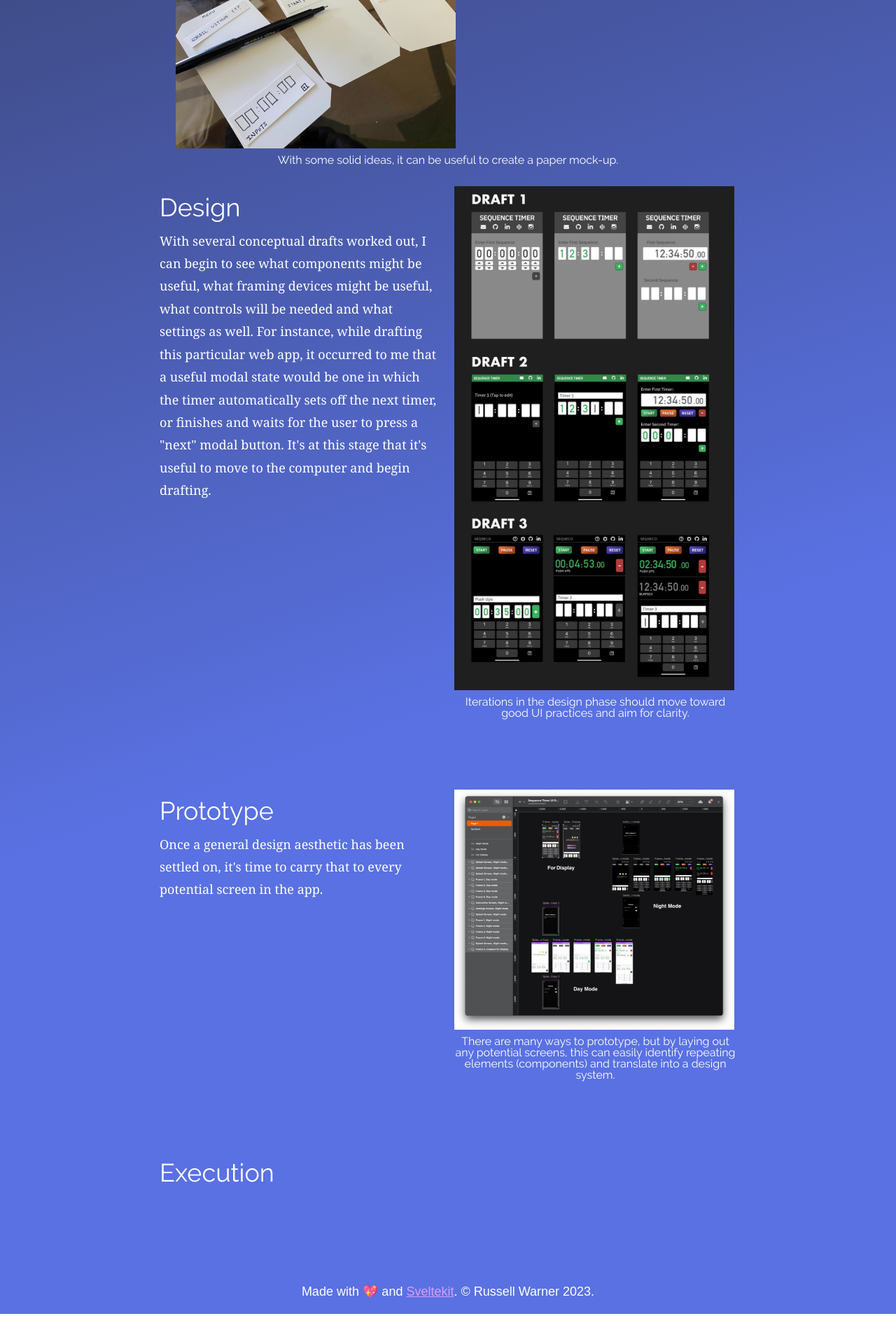
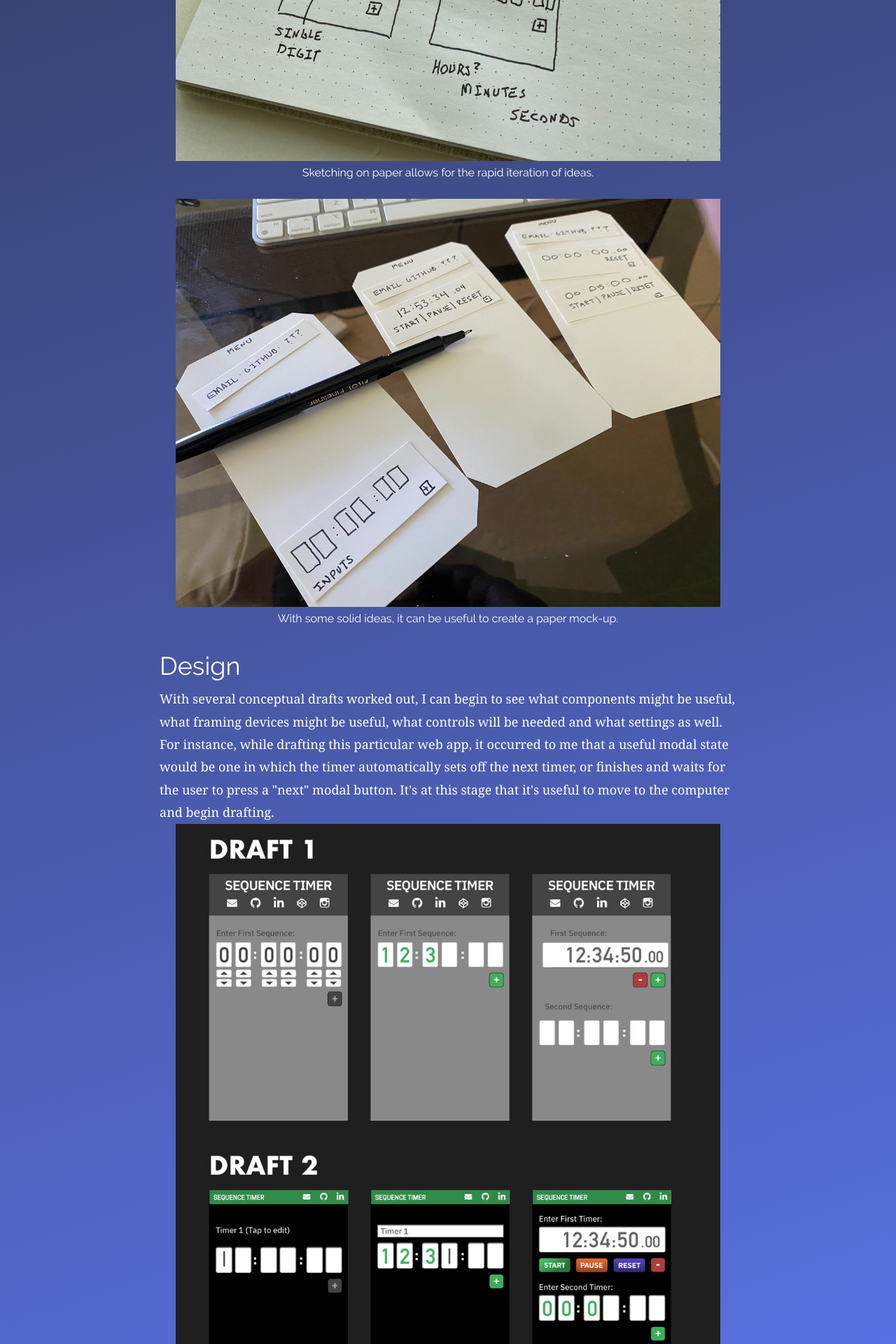
Before and after one commit to russellbits/russellbits.com, a SvelteKit app: page /projects/seqseco in a window 1280 px wide. Shown: the part 880-2800 px from the top of the page at 70% size. Before the commit the page ends 2757 px from the top, so only its background shows below. Built offline with nearby package versions, Linux system fonts and the light colour scheme.

Commit message:
Same as previous commit; forgot to add files.

```diff
--- a/src/lib/components/Project.svelte
+++ b/src/lib/components/Project.svelte
@@ -1,6 +1,7 @@
 <script>
 	import Tag from '$lib/components/Tag.svelte';
 	import Button from '$lib/components/Button.svelte';
+	import Figure from '$lib/components/Figure.svelte';
 
 	export let title = 'Project Title';
 	export let publicationDate = 'No date available';
@@ -10,7 +11,7 @@
 </script>
 
 <div>
-	<figure><img src={projectImage} height="480" alt={title} /></figure>
+	<Figure url={projectImage} widthx="414px" altname={title} caption={title} figClass="normal" />
 	<h2>{title}</h2>
 	<p>{summary}</p>
 	<Button url={link} label="see more" style="small" />
@@ -41,15 +42,8 @@ Creates a project card for the site
 -->
 
 <style>
-	img {
-		width: auto;
-		max-height: 480px;
-	}
-	figure {
-		margin: 0 auto;
-		text-align: center;
-		height: 480px;
-		max-height: 480px;
+	h2 {
+		line-height: 1em;
 	}
 	.taglist {
 		margin-top: 10px;
--- a/src/routes/projects/seqseco/+page.svelte
+++ b/src/routes/projects/seqseco/+page.svelte
@@ -5,87 +5,67 @@
 <article>
 	<h1>Seqseco: A Product Design Story</h1>
 
-	<section>
-		<div class="flex-item">
 	<h2>Genesis</h2>
 
 	<p>
 		Many of us are famliar with a workout in which you engage in some acitivty for x minutes and
-				then rest for y minutes, perhaps switching to a second activity for x minutes followed by a
-				rest period for y minutes. I engage in this kind of workout and found it was too difficult
-				to set and reset a timer during the workout. What I felt was needed was a sequence of timers
-				in which timer A, when finished, sets off timer B and so forth. With that simple idea in
-				mind, I began sketching concepts.
+		then rest for y minutes, perhaps switching to a second activity for x minutes followed by a rest
+		period for y minutes. I engage in this kind of workout and found it was too difficult to set and
+		reset a timer during the workout. What I felt was needed was a sequence of timers in which timer
+		A, when finished, sets off timer B and so forth. With that simple idea in mind, I began
+		sketching concepts.
 	</p>
-		</div>
 
-		<div class="flex-item">
 	<Figure
 		url="/images/projects/seqseco/seqseco-design-step-1.jpg"
-				widthx="400"
+		widthx="778px"
 		altname="Designing the UI on paper"
 		caption="Sketching on paper allows for the rapid iteration of ideas."
 		figClass="normal"
 	/>
-		</div>
-	</section>
 
 	<Figure
 		url="/images/projects/seqseco/seqseco-design-step-2.jpg"
-		widthx="400"
+		widthx="778px"
 		altname="Paper Mock-ups"
 		caption="With some solid ideas, it can be useful to create a paper mock-up."
 		figClass="normal"
 	/>
 
-	<section>
-		<div class="flex-item">
 	<h2>Design</h2>
 
 	<p>
-				With several conceptual drafts worked out, I can begin to see what components might be
-				useful, what framing devices might be useful, what controls will be needed and what settings
-				as well. For instance, while drafting this particular web app, it occurred to me that a
-				useful modal state would be one in which the timer automatically sets off the next timer, or
-				finishes and waits for the user to press a "next" modal button. It's at this stage that it's
-				useful to move to the computer and begin drafting.
+		With several conceptual drafts worked out, I can begin to see what components might be useful,
+		what framing devices might be useful, what controls will be needed and what settings as well.
+		For instance, while drafting this particular web app, it occurred to me that a useful modal
+		state would be one in which the timer automatically sets off the next timer, or finishes and
+		waits for the user to press a "next" modal button. It's at this stage that it's useful to move
+		to the computer and begin drafting.
 	</p>
-		</div>
 
-		<div class="flex-item">
 	<Figure
 		url="/images/projects/seqseco/seqseco-design-step-3.jpg"
-				widthx="400"
+		widthx="778px"
 		altname="Design Drafts"
 		caption="Iterations in the design phase should move toward good UI practices and aim for clarity."
 		figClass="normal"
 	/>
-		</div>
-	</section>
-
-	<section>
-		<div class="flex-item">
 	<h2>Prototype</h2>
 
 	<p>
-				Once a general design aesthetic has been settled on, it's time to carry that to every
-				potential screen in the app.
+		Once a general design aesthetic has been settled on, it's time to carry that to every potential
+		screen in the app.
 	</p>
-		</div>
-		<div class="flex-item">
+
 	<Figure
 		url="/images/projects/seqseco/seqseco-design-step-4.jpg"
-				widthx="400"
+		widthx="778px"
 		altname="UI Protoype"
 		caption="There are many ways to prototype, but by laying out any potential screens, this can easily identify repeating elements (components) and translate into a design system."
 		figClass="normal"
 	/>
-		</div>
-	</section>
 
-	<section>
 	<h2>Execution</h2>
-	</section>
 </article>
 
 <style>
```
Also changed, not shown: src/routes/projects/+page.svelte (+12 -1 lines). Lines whose indentation alone changed are shown as unchanged.
